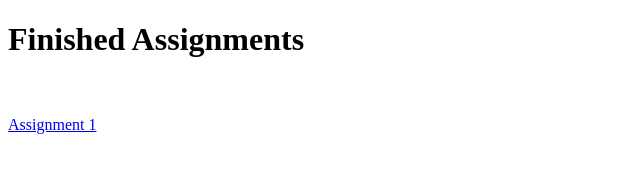
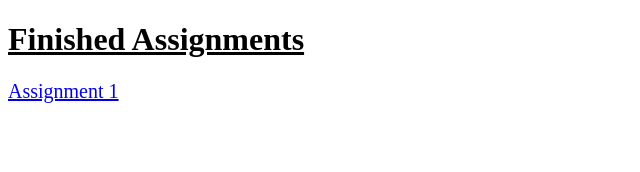
Before and after one commit to ScottTAnderson/ScottTAnderson.github.io, a plain HTML site: page index.html in a window 1280 px wide. Shown: the whole page, without its empty margins (0-640 px from the left). Drawn offline with Linux system fonts and the light colour scheme.

Commit message:
Update index.html

```diff
--- a/index.html
+++ b/index.html
@@ -7,7 +7,18 @@
     <title>Assignment Index</title>
 </head>
 <body>
-    <h1>Finished Assignments</h1><br><br>
+
+    <style>
+        h1 {
+            text-decoration: underline;
+        }
+
+        a {
+            font-size: 20px;
+        }
+    </style>
+
+    <h1>Finished Assignments</h1>
 
     <a href="https://scotttanderson.github.io/assignment1">Assignment 1</a>
 
```
